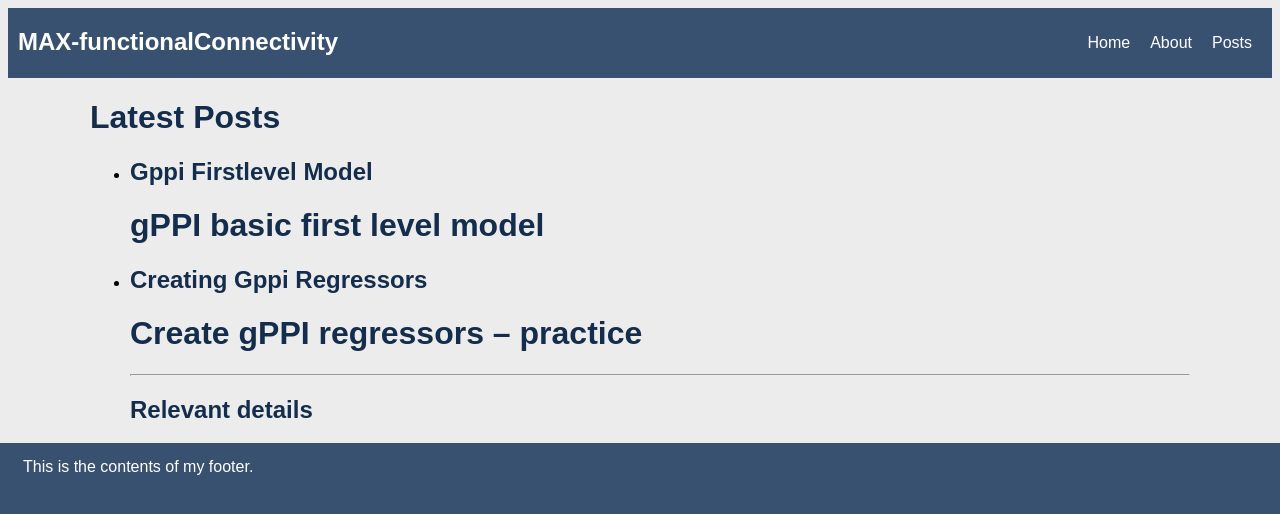
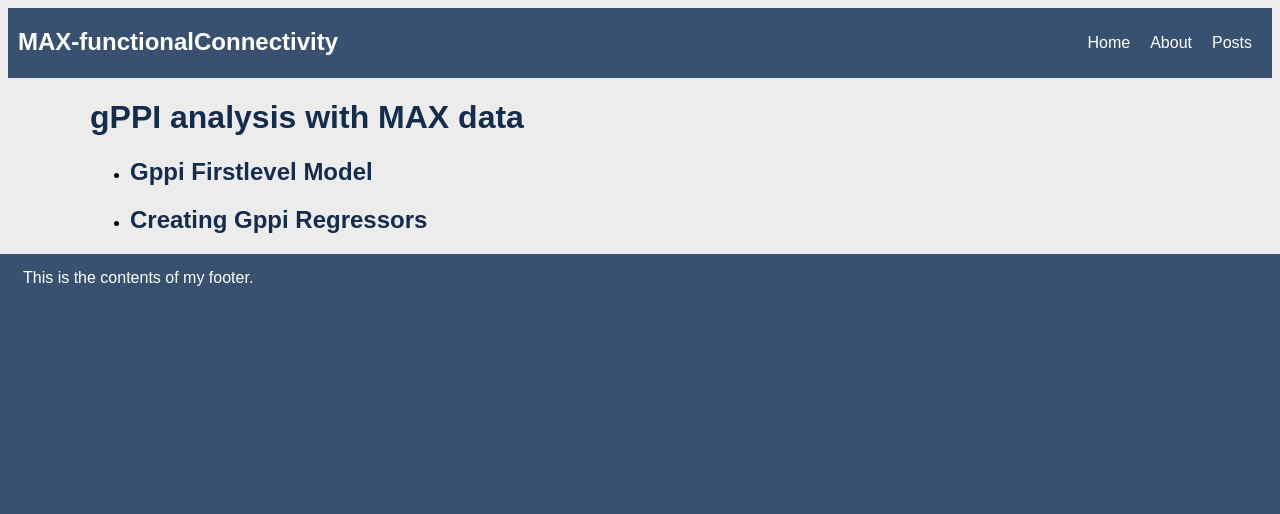
Before and after one commit to kmorrow0712/MAX-functionalConnectivity, a Jekyll site: the page built from blog.html, in a window 1280 px wide. Shown: the top 514 px of the page. Built offline with Jekyll 4.4.1, drawn with Linux system fonts in a browser that asks for light colours.

Commit message:
Update blog.html

```diff
--- a/blog.html
+++ b/blog.html
@@ -2,13 +2,13 @@
 layout: default
 title: Blog
 ---
-<h1>Latest Posts</h1>
+<h1>gPPI analysis with MAX data</h1>
 
 <ul>
   {% for post in site.posts %}
     <li>
       <h2><a href="{{ post.url }}">{{ post.title }}</a></h2>
-      {{ post.excerpt }}
+
     </li>
   {% endfor %}
 </ul>
```
